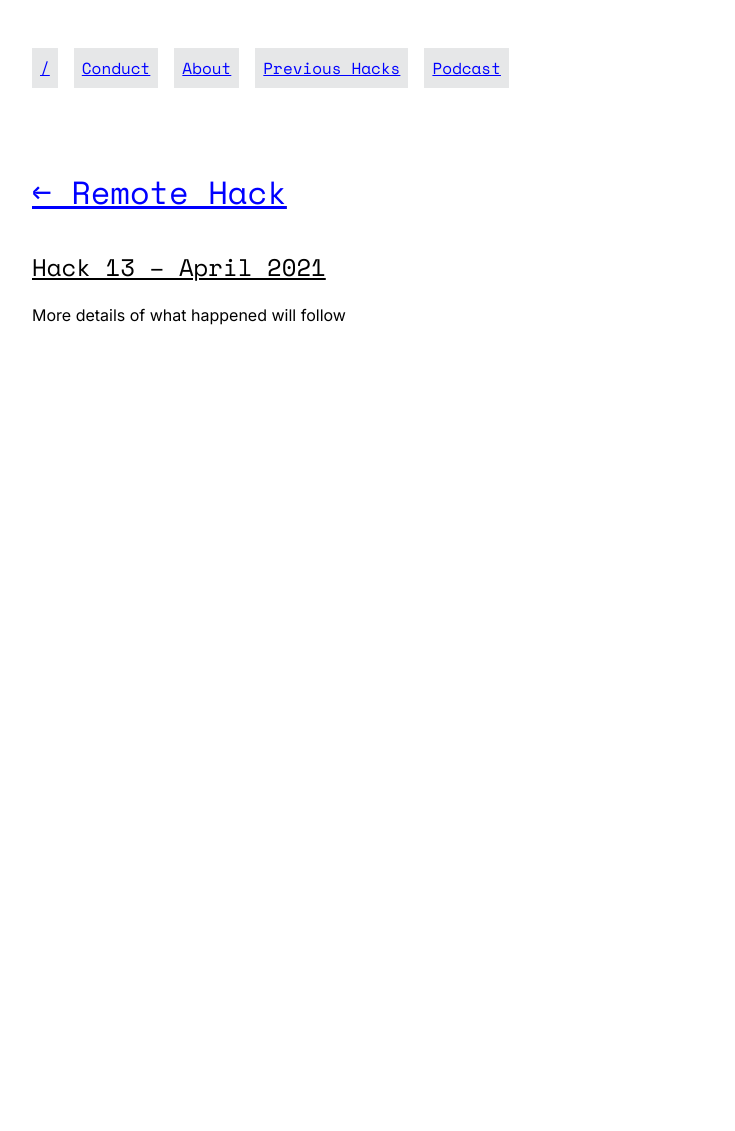
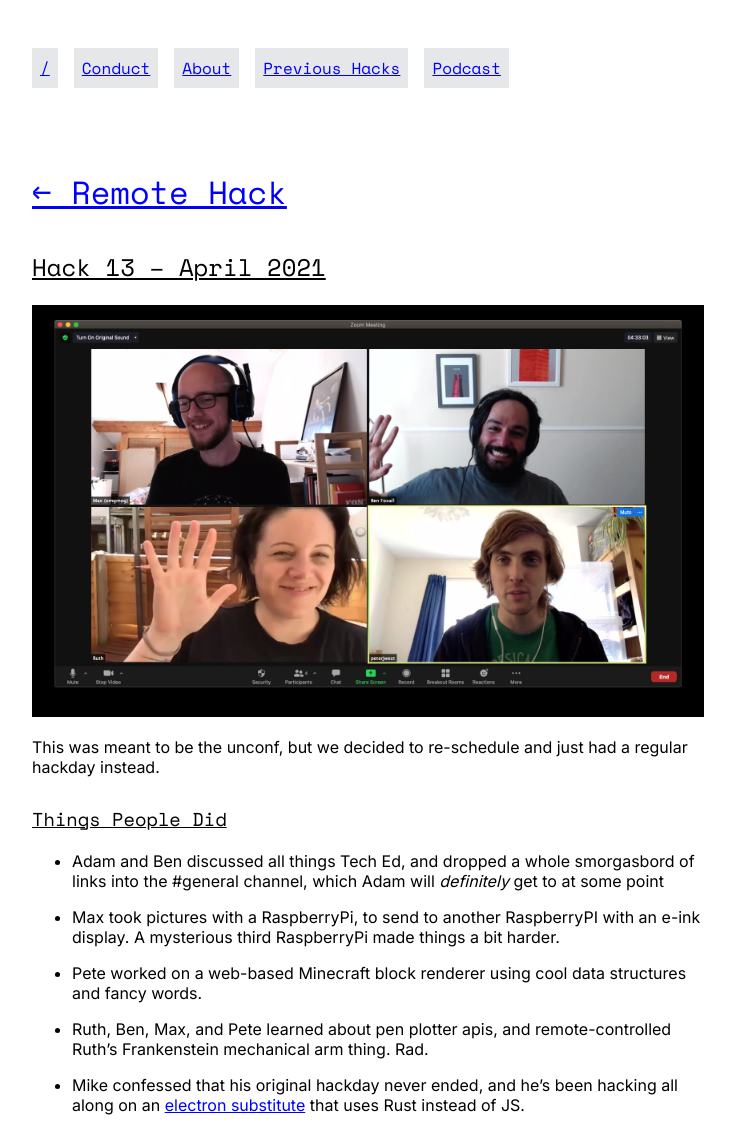
Before and after one commit to remotehack/remotehack.github.io, a Jekyll site: the page built from _hacks/13.md, in a window 1280 px wide. Shown: the whole page, without its empty margins (272-1007 px from the left). Built offline with Jekyll 4.4.1, drawn with Linux system fonts in a browser that asks for light colours; before the commit the page ends 900 px from its top, so only the background shows below that.

Commit message:
April writeup (#123)
* add writeup for April hack

* add a pic

* Update _hacks/13.md

Co-authored-by: Ben Foxall <benfoxall@gmail.com>

Co-authored-by: Ben Foxall <benfoxall@gmail.com>

```diff
--- a/_hacks/13.md
+++ b/_hacks/13.md
@@ -4,4 +4,18 @@ date: 2021-04-24
 happened: true
 ---
 
-More details of what happened will follow
+![the remote hackers on zoom](/images/zoom_crew_april_2021.jpg)
+
+This was meant to be the unconf, but we decided to re-schedule and just had a regular hackday instead.
+
+### Things People Did
+
+- Adam and Ben discussed all things Tech Ed, and dropped a whole smorgasbord of links into the #general channel, which Adam will _definitely_ get to at some point
+
+- Max took pictures with a RaspberryPi, to send to another RaspberryPI with an e-ink display. A mysterious third RaspberryPi made things a bit harder.
+
+- Pete worked on a web-based Minecraft block renderer using cool data structures and fancy words.
+
+- Ruth, Ben, Max, and Pete learned about pen plotter apis, and remote-controlled Ruth's Frankenstein mechanical arm thing. Rad.
+
+- Mike confessed that his original hackday never ended, and he's been hacking all along on an [electron substitute](https://tauri.studio/en/) that uses Rust instead of JS.
```
Also changed, not shown: _hacks/14.md (added, +5 -0 lines), images/zoom_crew_april_2021.jpg (added).
